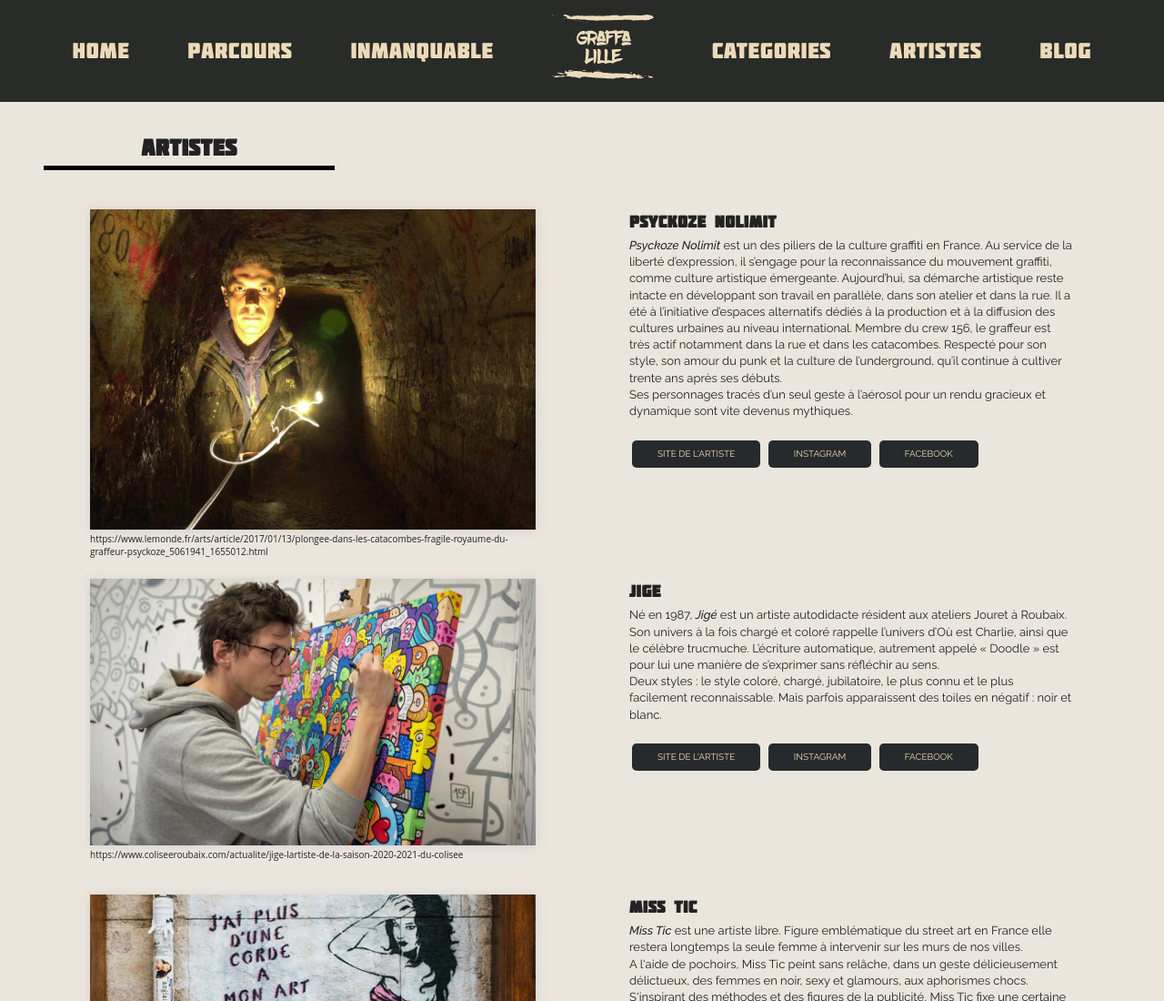
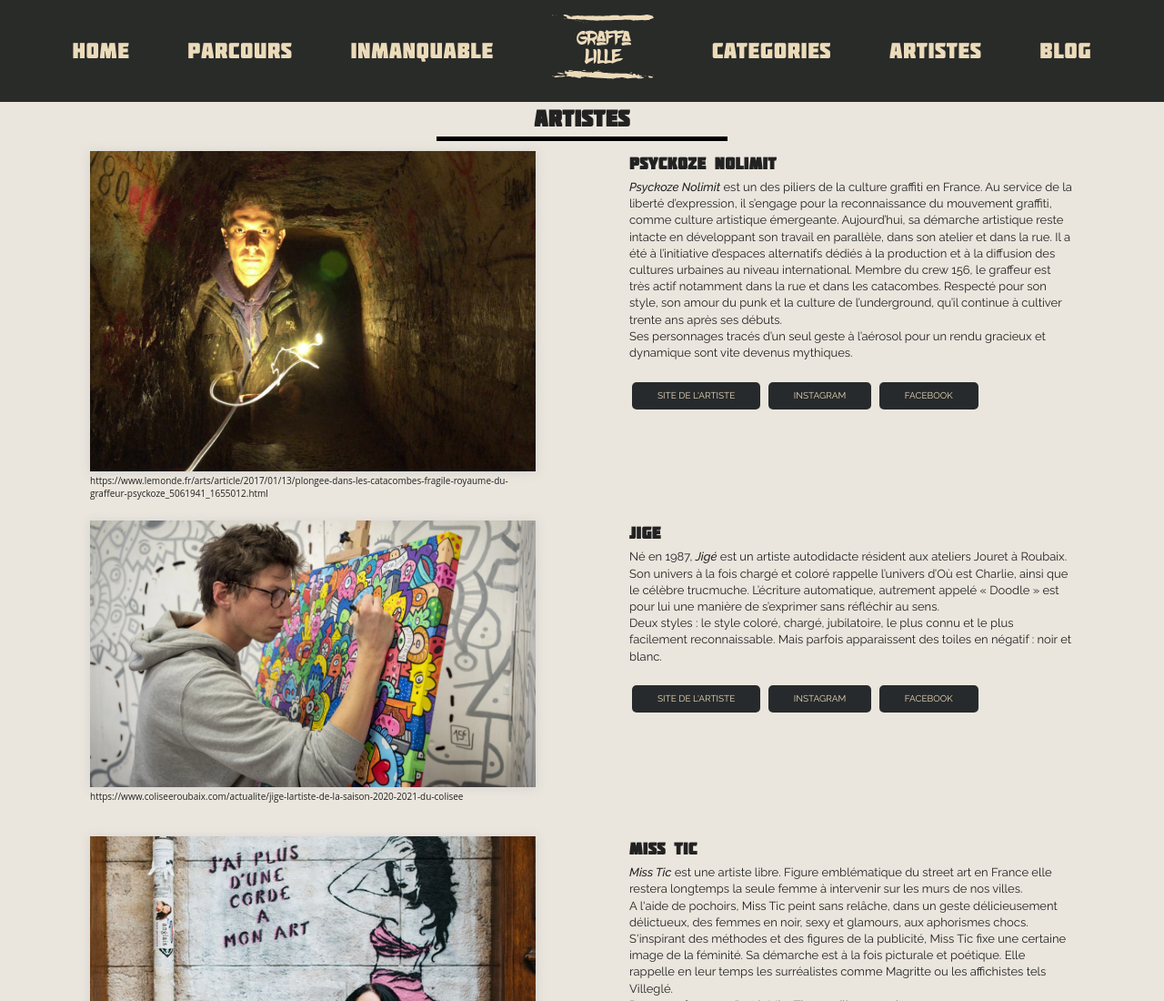
Before and after one commit to hugowoille/Streetart-map, a website built with Parcel: page artistes.html in a window 1280 px wide. Shown: the top 1100 px of the page at 91% size. Built offline with nearby package versions, Linux system fonts and the light colour scheme.

Commit message:
adding a margin to recenter the titles

```diff
--- a/stylesheets/base/_base.scss
+++ b/stylesheets/base/_base.scss
@@ -66,6 +66,7 @@ body {
   // border-bottom: 5px solid black;
   text-align: center;
   max-width: 25%;
+  margin: 0 auto;
   .h2__general::first-letter {
     font-weight: 900;
     font-size: 3rem;
--- a/stylesheets/pages/_artistes.scss
+++ b/stylesheets/pages/_artistes.scss
@@ -3,7 +3,6 @@
 .h2__artistes {
     display: flex;
     justify-content: center;
-    margin: 2rem 3rem;
 }
 
 .h3__artistes-article {
```
Also changed, not shown: stylesheets/main.css, 1 other file.
